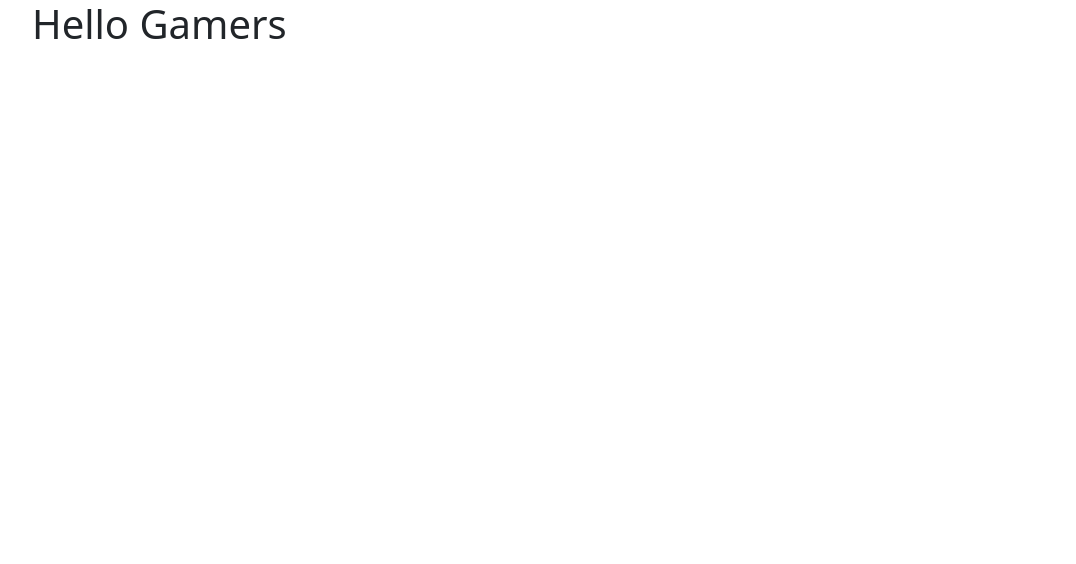
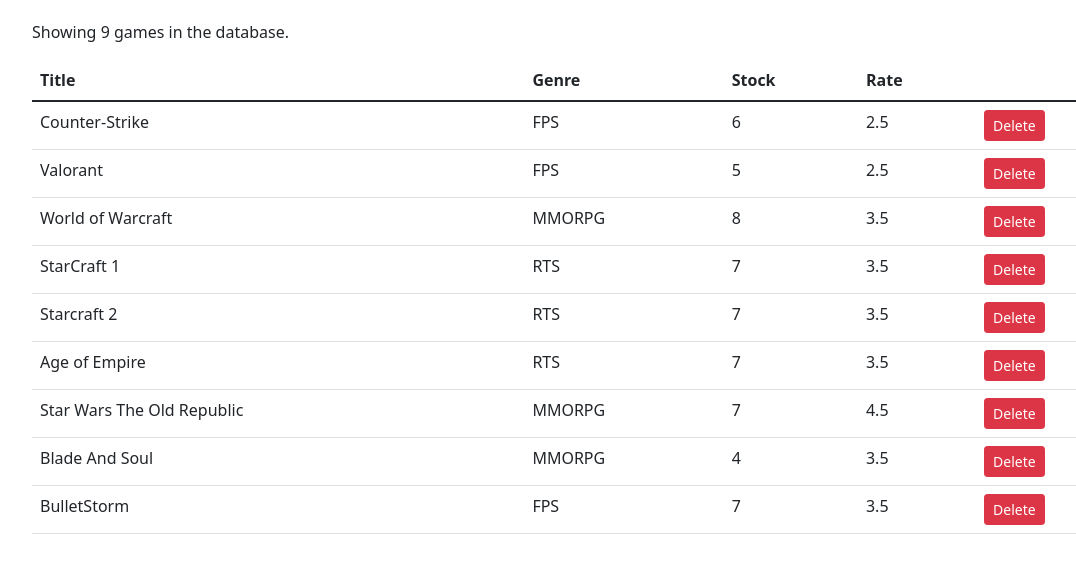
Before and after one commit to SirDev97/GameSpot, a React (Create React App) app in the folder client/: page / in a window 1280 px wide. Shown: the top 564 px of the page, without its empty margins (50-1126 px from the left). Built offline with nearby package versions, Linux system fonts and the light colour scheme.

Commit message:
add games component

```diff
--- a/client/src/App.js
+++ b/client/src/App.js
@@ -1,9 +1,10 @@
 import './App.css';
+import Games from './components/games';
 
 function App() {
   return (
     <main className="container">
-      <h1>Hello Gamers</h1>
+      <Games />
     </main>
   );
 }
--- /dev/null
+++ b/client/src/components/games.js
@@ -0,0 +1,56 @@
+import React, { Component } from 'react';
+import { getGames } from '../services/fakeGameService';
+
+class Games extends Component {
+  state = {
+    games: getGames(),
+  };
+
+  handleDelete = (game) => {
+    const games = this.state.games.filter((g) => g._id !== game._id);
+    this.setState({ games });
+  };
+
+  render() {
+    const { length: count } = this.state.games;
+
+    if (count === 0) return <p>There are no games in the database</p>;
+
+    return (
+      <React.Fragment>
+        <p>Showing {count} games in the database.</p>
+
+        <table className="table">
+          <thead>
+            <tr>
+              <th>Title</th>
+              <th>Genre</th>
+              <th>Stock</th>
+              <th>Rate</th>
+              <th></th>
+            </tr>
+          </thead>
+          <tbody>
+            {this.state.games.map((game) => (
+              <tr key={game._id}>
+                <td>{game.title}</td>
+                <td>{game.genre.name}</td>
+                <td>{game.numberInStock}</td>
+                <td>{game.dailyRentalRate}</td>
+                <td>
+                  <button
+                    onClick={() => this.handleDelete(game)}
+                    className="btn btn-danger btn-sm">
+                    Delete
+                  </button>
+                </td>
+              </tr>
+            ))}
+          </tbody>
+        </table>
+      </React.Fragment>
+    );
+  }
+}
+
+export default Games;
--- a/client/src/index.css
+++ b/client/src/index.css
@@ -1,13 +1,11 @@
 body {
-  margin: 0;
-  font-family: -apple-system, BlinkMacSystemFont, 'Segoe UI', 'Roboto', 'Oxygen',
-    'Ubuntu', 'Cantarell', 'Fira Sans', 'Droid Sans', 'Helvetica Neue',
-    sans-serif;
-  -webkit-font-smoothing: antialiased;
-  -moz-osx-font-smoothing: grayscale;
+    margin: 0;
+    padding: 20px 0 0 0;
+    font-family: -apple-system, BlinkMacSystemFont, 'Segoe UI', 'Roboto', 'Oxygen', 'Ubuntu', 'Cantarell', 'Fira Sans', 'Droid Sans', 'Helvetica Neue', sans-serif;
+    -webkit-font-smoothing: antialiased;
+    -moz-osx-font-smoothing: grayscale;
 }
 
 code {
-  font-family: source-code-pro, Menlo, Monaco, Consolas, 'Courier New',
-    monospace;
+    font-family: source-code-pro, Menlo, Monaco, Consolas, 'Courier New', monospace;
 }
```
